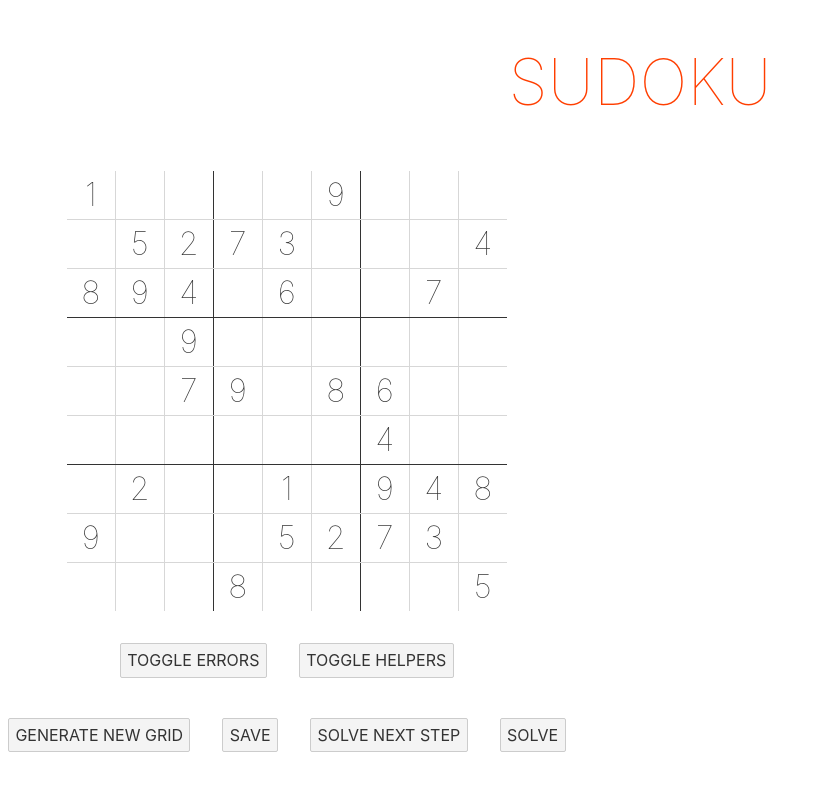
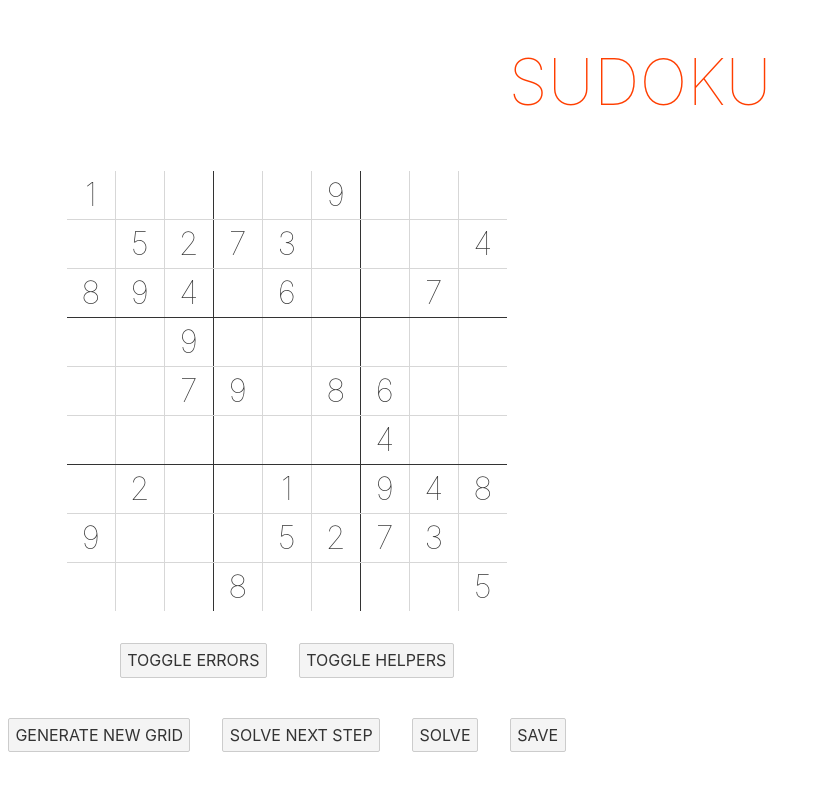
Before and after one commit to Morphyish/sudoku, a Svelte app: page / in a window 1280 px wide. Shown: the top 790 px of the page, without its empty margins (0-821 px from the left). Built offline with nearby package versions, Linux system fonts and the light colour scheme.

Commit message:
:lipstick: move save button

```diff
--- a/src/App.svelte
+++ b/src/App.svelte
@@ -31,9 +31,9 @@
         </div>
         <div class="actions">
             <button on:click={sudoku.start}>Generate new grid</button>
-            <button on:click={sudoku.save}>Save</button>
             <button on:click={sudoku.solveNextStep}>Solve next step</button>
             <button on:click={sudoku.solveAll}>Solve</button>
+            <button on:click={sudoku.save}>Save</button>
         </div>
     </div>
     <History />
```
